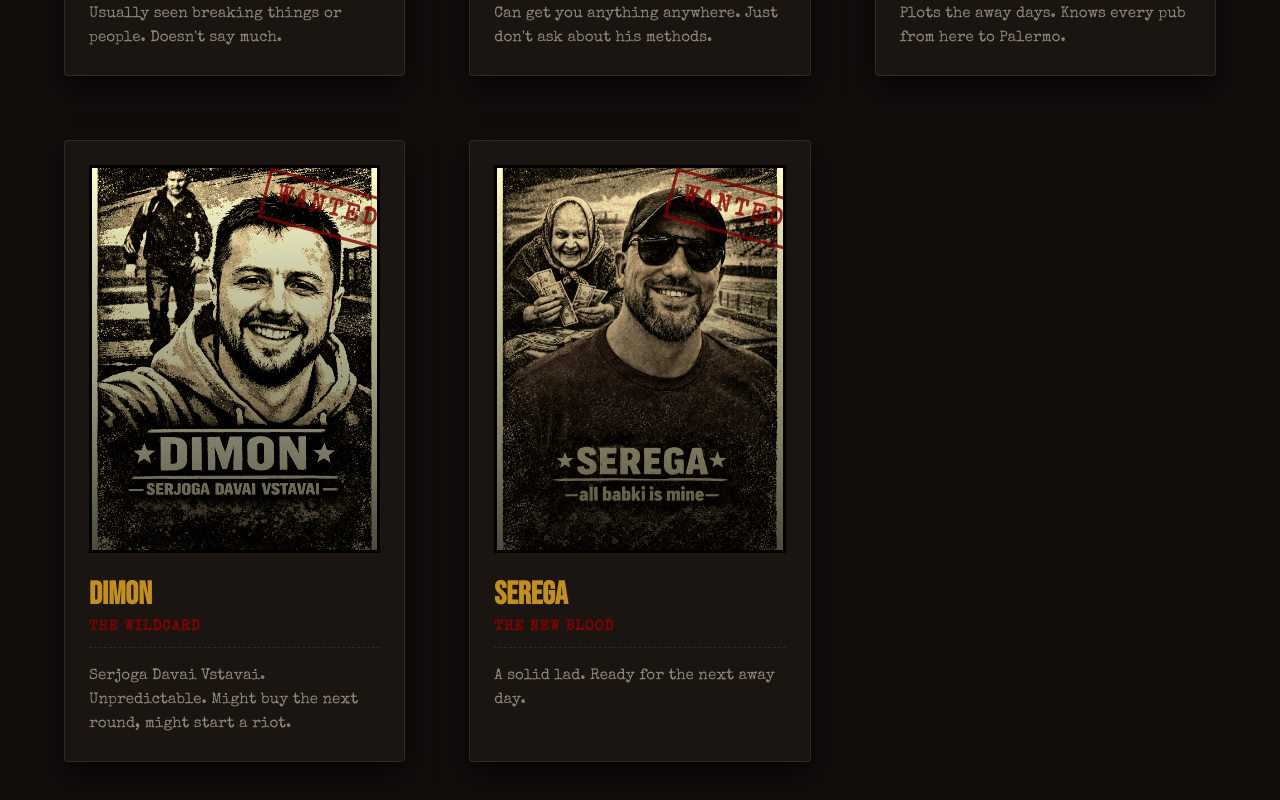
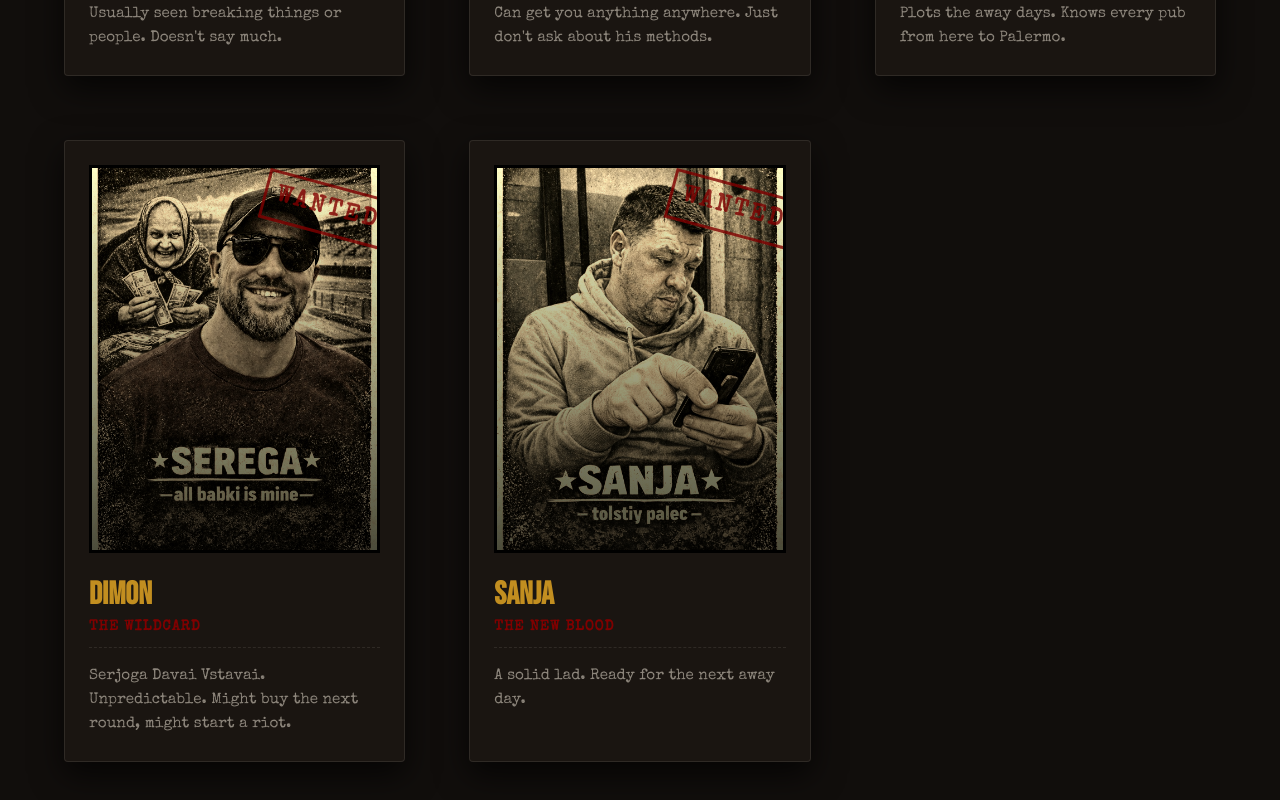
Before and after one commit to yupi1313/FreeLimburgTrips, a React (Vite) app: page / in a window 1280 px wide. Shown: the part 1670-2470 px from the top of the page. Built offline with nearby package versions, Linux system fonts and the light colour scheme.

Commit message:
Fix The Crew list to have Serega (with grandma image) and restore Sanja 2

```diff
--- a/src/components/TheCrew.tsx
+++ b/src/components/TheCrew.tsx
@@ -27,14 +27,14 @@ const characters = [
         id: 'dimon',
         name: "Dimon",
         role: "The Wildcard",
-        image: "/photos/characters/dimon.jpg",
+        image: "/photos/characters/serega.jpeg",
         description: "Serjoga Davai Vstavai. Unpredictable. Might buy the next round, might start a riot."
     },
     {
-        id: 'serega',
-        name: "Serega",
+        id: 'sanja2',
+        name: "Sanja",
         role: "The New Blood",
-        image: "/photos/characters/serega.jpeg",
+        image: "/photos/characters/sanja2.jpeg",
         description: "A solid lad. Ready for the next away day."
     }
 ];
```
